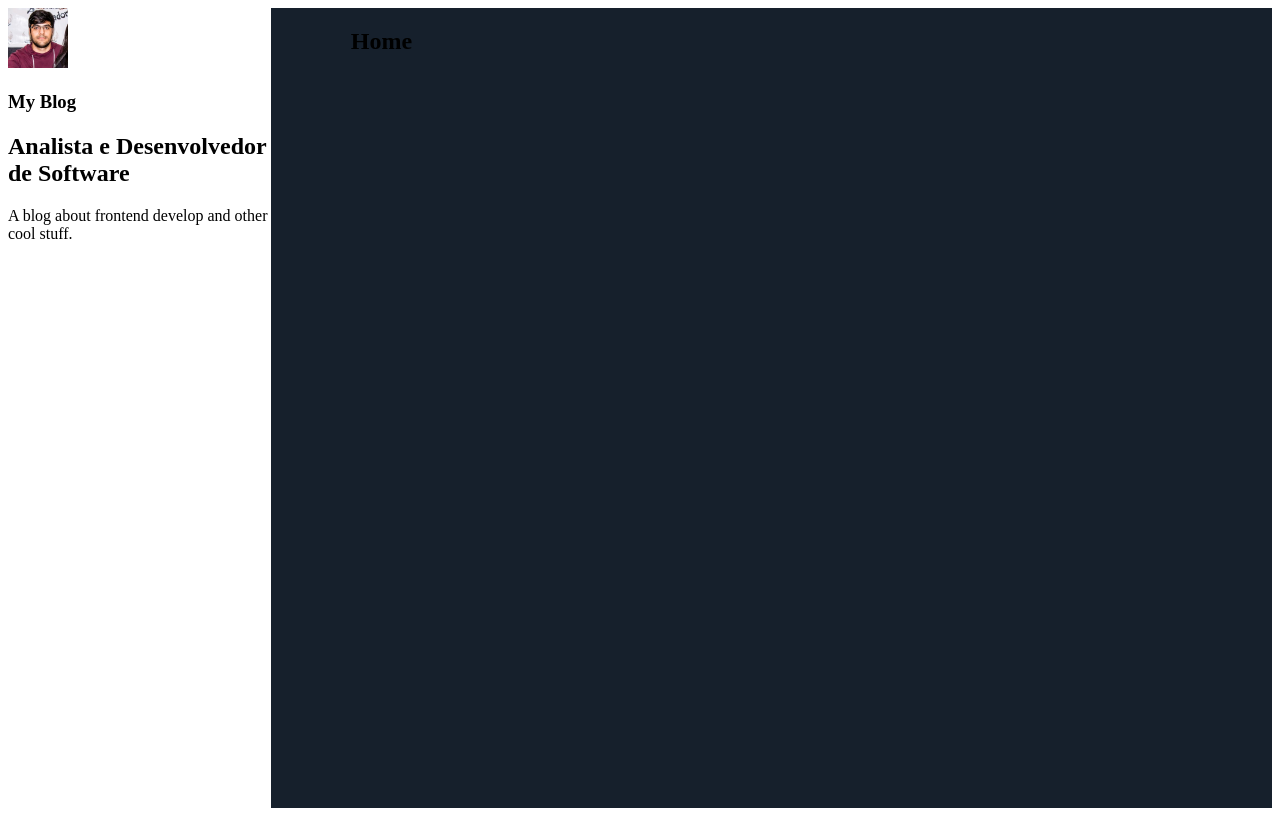
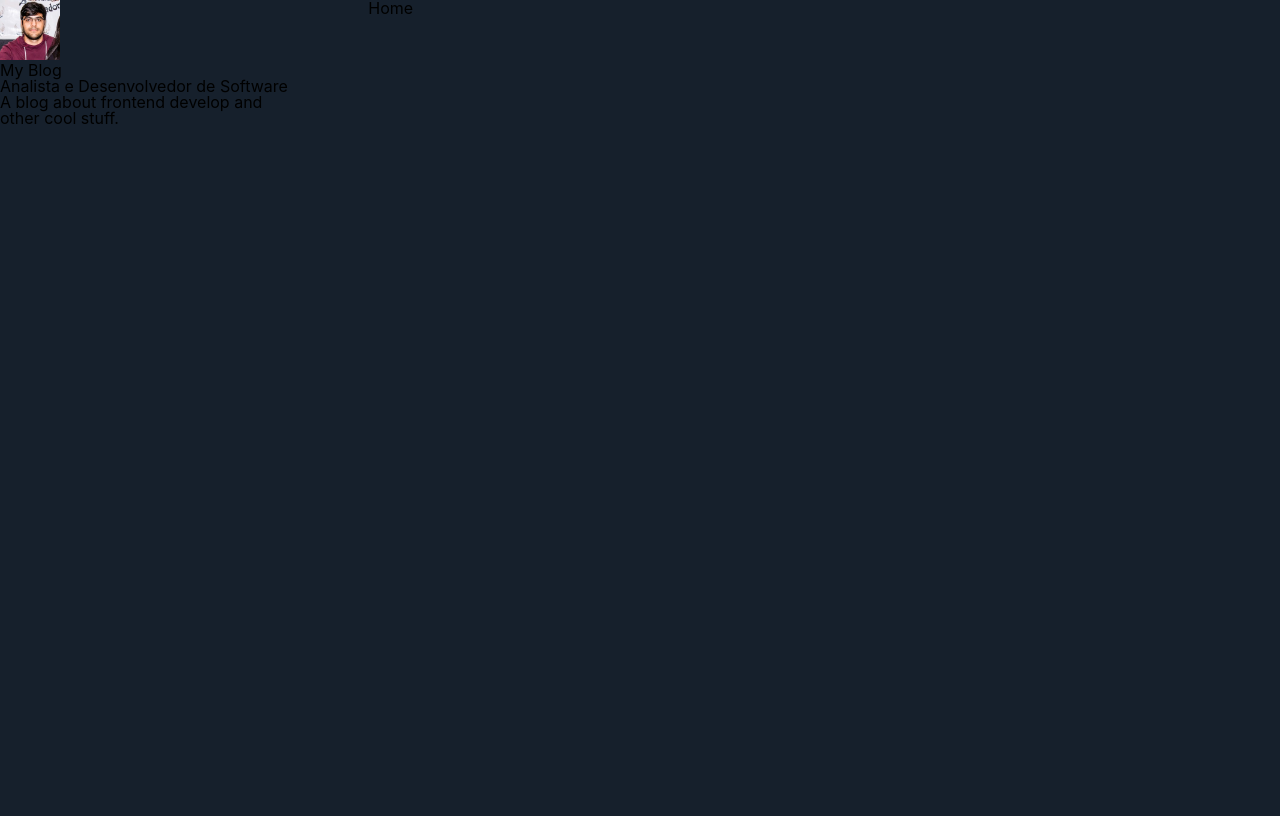
Before and after one commit to guimatech/my-blog-gatsby, a Gatsby site: page / in a window 1280 px wide. Built offline with nearby package versions, Linux system fonts and the light colour scheme; Gatsby itself is replaced by a stand-in of ours.

Commit message:
- Add global style base

```diff
--- a/src/components/Layout/index.js
+++ b/src/components/Layout/index.js
@@ -1,7 +1,9 @@
 import React from "react"
 import PropTypes from "prop-types"
 import Profile from "../Profile"
+
 import styled from "styled-components"
+import GlobalStyles from '../../styles/global'
 
 const LayoutWrapper = styled.section`
   display: flex;
@@ -17,6 +19,7 @@ const LayoutMain = styled.main`
 const Layout = ({ children }) => {
   return (
     <LayoutWrapper>
+      <GlobalStyles />
       <aside>
         <Profile />
       </aside>
--- /dev/null
+++ b/src/styles/global.js
@@ -0,0 +1,68 @@
+import { createGlobalStyle } from 'styled-components'
+
+const GlobalStyles = createGlobalStyle`
+/* http://meyerweb.com/eric/tools/css/reset/
+   v2.0 | 20110126
+   License: none (public domain)
+*/
+
+html, body, div, span, applet, object, iframe,
+h1, h2, h3, h4, h5, h6, p, blockquote, pre,
+a, abbr, acronym, address, big, cite, code,
+del, dfn, em, img, ins, kbd, q, s, samp,
+small, strike, strong, sub, sup, tt, var,
+b, u, i, center,
+dl, dt, dd, ol, ul, li,
+fieldset, form, label, legend,
+table, caption, tbody, tfoot, thead, tr, th, td,
+article, aside, canvas, details, embed,
+figure, figcaption, footer, header, hgroup,
+menu, nav, output, ruby, section, summary,
+time, mark, audio, video {
+	margin: 0;
+	padding: 0;
+	border: 0;
+	font-size: 100%;
+	font: inherit;
+	vertical-align: baseline;
+}
+/* HTML5 display-role reset for older browsers */
+article, aside, details, figcaption, figure,
+footer, header, hgroup, menu, nav, section {
+	display: block;
+}
+body {
+	line-height: 1;
+}
+ol, ul {
+	list-style: none;
+}
+blockquote, q {
+	quotes: none;
+}
+blockquote:before, blockquote:after,
+q:before, q:after {
+	content: '';
+	content: none;
+}
+table {
+	border-collapse: collapse;
+	border-spacing: 0;
+}
+* {
+  box-sizing: border-box;
+}
+body {
+  background: #16202c;
+  line-height: 1;
+  font-size: 100%;
+  font-family: -apple-system, BlinkMacSystemFont, "Segoe UI", Roboto, Helvetica, Arial, sans-serif, "Apple Color Emoji", "Segoe UI Emoji", "Segoe UI Symbol";
+}
+img {
+  display: block;
+  width: 100%;
+  heght: auto;
+}
+`
+
+export default GlobalStyles
```
